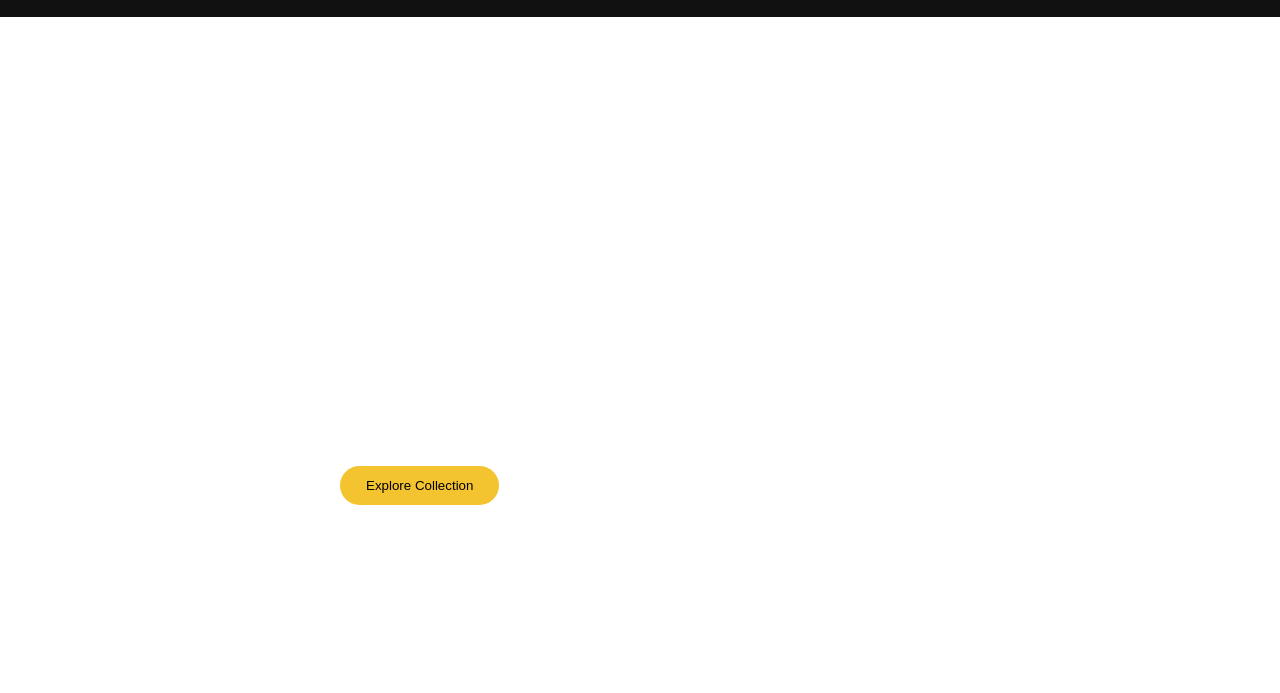
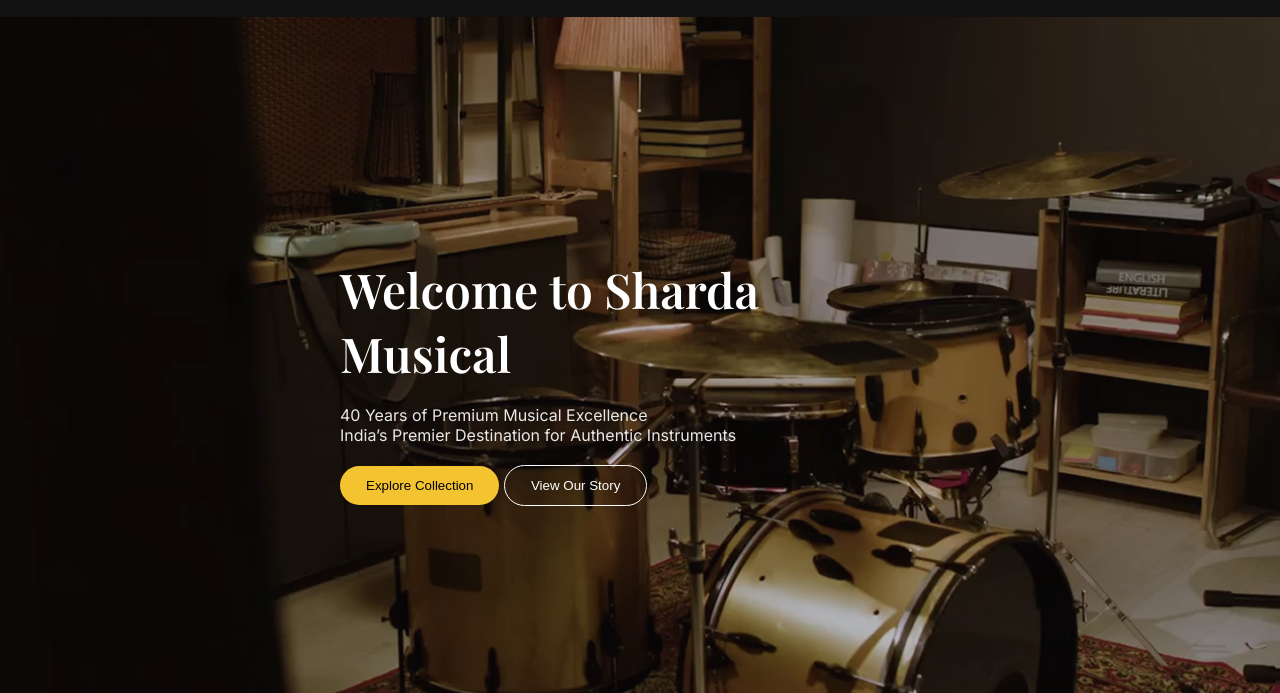
Before and after one commit to ashuC07/Shardha, a website: page index.html in a window 1280 px wide. Shown: the part 107-800 px from the top of the page. Drawn offline with nearby package versions, Linux system fonts and the light colour scheme.

Commit message:
Update index.html

```diff
--- a/index.html
+++ b/index.html
@@ -31,7 +31,7 @@
 </header>
 
 <!-- HERO -->
-<section class="hero" style="background-image:url(h.png')">
+<section class="hero" style="background-image:url('h.png')">
   <div class="hero-content container">
     <h1>Welcome to Sharda Musical</h1>
     <p>40 Years of Premium Musical Excellence<br>
```
